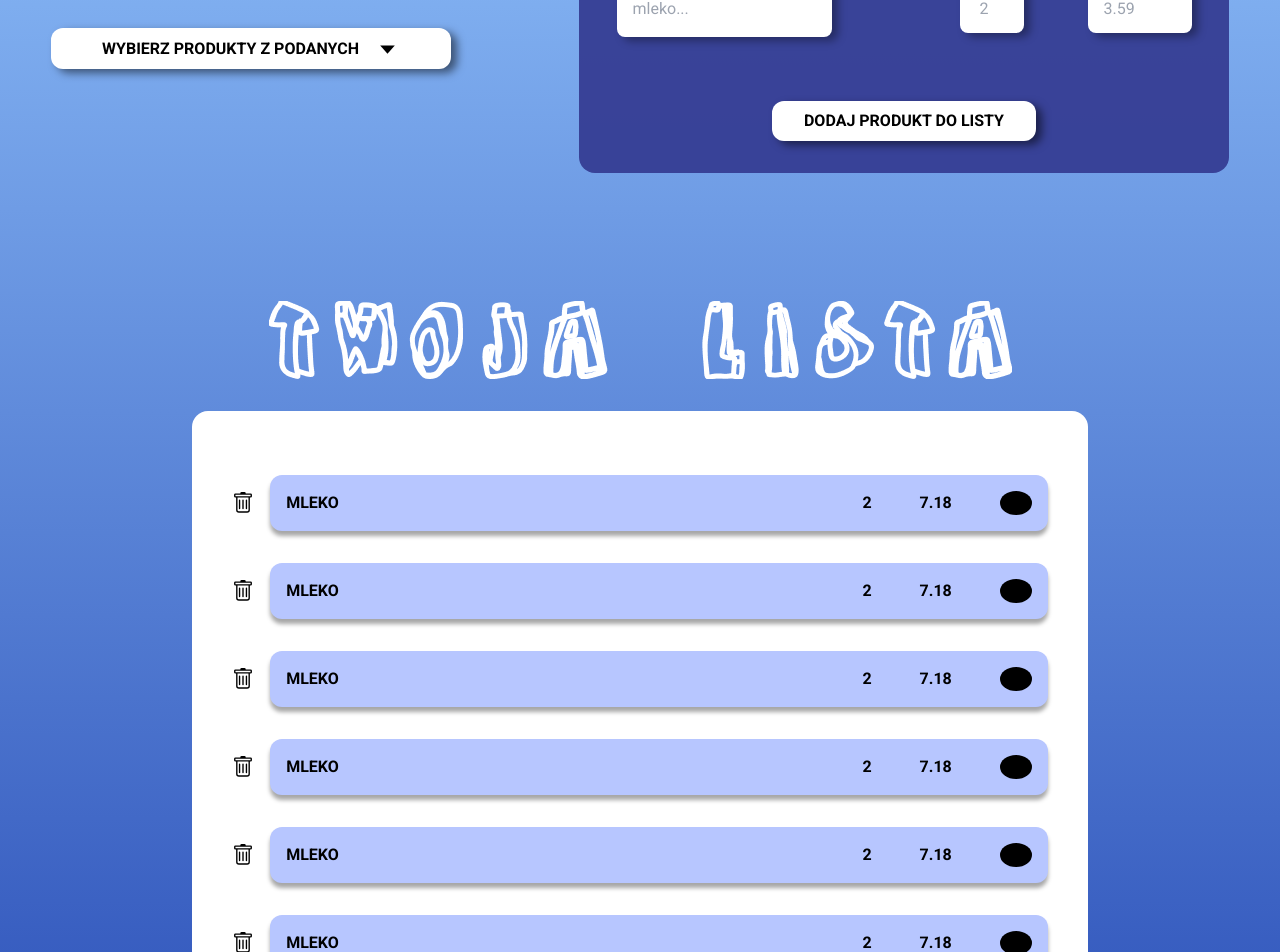
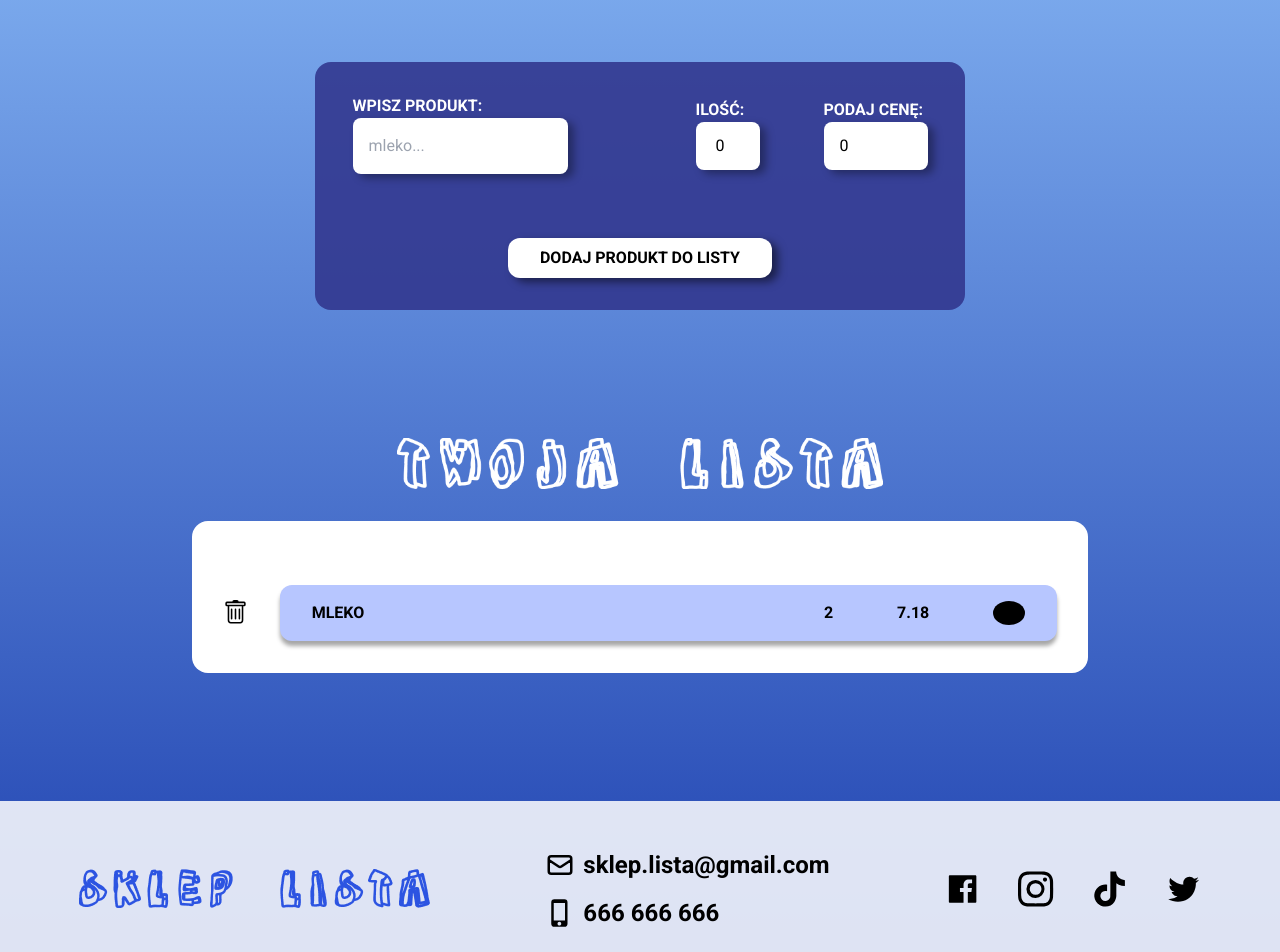
Before and after one commit to ArturPawelski/shopping-list, a React (Create React App) app: page /lista in a window 1280 px wide. Shown: the part 280-1232 px from the top of the page. Built offline with nearby package versions, Linux system fonts and the light colour scheme.

Commit message:
creating 'twoja lista'

```diff
--- a/src/components/Lista/Lista.jsx
+++ b/src/components/Lista/Lista.jsx
@@ -1,4 +1,4 @@
-import React from 'react'
+import React, { useState } from 'react'
 import { BiCaretDown } from 'react-icons/bi'
 import TwojaLista from '../images/TWOJA.png'
 import { BsTrash } from 'react-icons/bs'
@@ -6,7 +6,37 @@ import { BsTrash } from 'react-icons/bs'
 const Lista = () => {
 
 
+    const [nazwaProduktu, setNazwaProduktu] = useState('');
+    const targetNazwaInput = (e) => {
+        setNazwaProduktu(e.target.value)
+    };
 
+
+    const [iloscProduktu, setIloscProduktu] = useState(0);
+    const targetIloscInput = (e) => {
+        setIloscProduktu(e.target.value)
+    };
+
+
+    const [cenaProduktu, setCenaProduktu] = useState(0);
+    const targetCenaInput = (e) => {
+        setCenaProduktu(e.target.value)
+    };
+
+
+    const [fullList, setFullList] = useState([])
+
+
+    const addProductToList = () => {
+        const newProduct = {
+            nazwa: nazwaProduktu,
+            ilosc: iloscProduktu,
+            cena: cenaProduktu
+        };
+        setFullList([...fullList, newProduct]);
+    };
+
+    console.log(fullList)
 
 
     return (
@@ -14,37 +44,35 @@ const Lista = () => {
 
 
 
+            <section className=' '>
+
+                <button button className='w-[85%] shadow-[6px_4px_8px_rgba(0,0,0,0.50)] gap-4 flex justify-center items-center font-extrabold mx-auto mt-[6rem] py-2 px-8 bg-white rounded-xl sm:max-w-[500px] md:min-w-[650px]   ' > WYBIERZ PRODUKTY Z PODANYCH < BiCaretDown size={25} className='' /> </button >
 
 
-            <section className='xl:flex xl:items-center xl:justify-center xl:gap-[8rem] '>
-
-                <button button className='w-[85%] shadow-[6px_4px_8px_rgba(0,0,0,0.50)] gap-4 flex justify-center items-center font-extrabold mx-auto mt-[6rem] py-2 px-8 bg-white rounded-xl sm:max-w-[500px] xl:mx-0 xl:max-w-[400px]  ' > WYBIERZ PRODUKTY Z PODANYCH < BiCaretDown size={25} className='' /> </button >
-
-
-                <div className=' w-full  mt-[6rem] flex flex-col bg-[#32388F] bg-opacity-90 py-8 px-8 mx-auto md:max-w-[650px]  md:rounded-2xl xl:mx-0    '>
+                <div className=' w-full  mt-[6rem] flex flex-col bg-[#32388F] bg-opacity-90 py-8 px-8 mx-auto md:max-w-[650px]  md:rounded-2xl   '>
 
                     <div className='flex flex-col md:flex-row md:items-center md:justify-center md:mx-auto  md:gap-[8rem]'>
 
                         <div className='mx-auto grid '>
 
                             <p className='text-white font-bold mx-auto md:mx-0 '>WPISZ PRODUKT:</p>
-                            <input className='py-4 px-4 max-w-[18rem] rounded-lg  mx-auto shadow-[6px_4px_8px_rgba(0,0,0,0.35)]  ' type="text" placeholder='mleko...' />
+                            <input className='py-4 px-4 max-w-[18rem] rounded-lg  mx-auto shadow-[6px_4px_8px_rgba(0,0,0,0.35)]  ' type="text" placeholder='mleko...' value={nazwaProduktu} onChange={targetNazwaInput} />
                         </div>
 
                         <div className='flex justify-center gap-[4rem] mt-[2rem] md:mt-0'>
                             <div >
                                 <p className='text-white font-bold mx-auto'>ILOŚĆ:</p>
-                                <input className='py-3 px-4 max-w-[4rem] text-center  rounded-lg  shadow-[6px_4px_8px_rgba(0,0,0,0.35)] md:mt-0  ' type="number" placeholder='2' />
+                                <input className='py-3 px-4 max-w-[4rem] text-center  rounded-lg  shadow-[6px_4px_8px_rgba(0,0,0,0.35)] md:mt-0  ' type="number" placeholder='2' value={iloscProduktu} onChange={targetIloscInput} />
                             </div>
 
                             <div  >
                                 <p className='text-white font-bold mx-auto'>PODAJ CENĘ:</p>
-                                <input className='py-3 px-4 max-w-[6.5rem] text-left rounded-lg    shadow-[6px_4px_8px_rgba(0,0,0,0.35)] md:mt-0  ' type="number" placeholder='3.59' />
+                                <input className='py-3 px-4 max-w-[6.5rem] text-left rounded-lg    shadow-[6px_4px_8px_rgba(0,0,0,0.35)] md:mt-0  ' type="number" placeholder='3.59' value={cenaProduktu} onChange={targetCenaInput} />
                             </div>
                         </div>
 
                     </div>
-                    <button className=' mt-[2rem] max-w-[400px] mx-auto bg-white shadow-[6px_4px_8px_rgba(0,0,0,0.50)] font-extrabold py-2 px-8 rounded-xl md:mt-[4rem]  '>DODAJ PRODUKT DO LISTY</button>
+                    <button className=' mt-[2rem] max-w-[400px] mx-auto bg-white shadow-[6px_4px_8px_rgba(0,0,0,0.50)] font-extrabold py-2 px-8 rounded-xl md:mt-[4rem]' onClick={addProductToList} >DODAJ PRODUKT DO LISTY</button>
                 </div>
             </section>
 
@@ -56,92 +84,30 @@ const Lista = () => {
             <main className='mt-[8rem]'>
 
 
-                <img src={TwojaLista} alt="/" className='mx-auto' />
+                <img src={TwojaLista} alt="/" className='mx-auto w-auto px-8 md:max-w-[550px]' />
 
                 <div className='mt-[2rem] bg-white w-[90%] mx-auto rounded-2xl py-8 px-4 md:w-[85%] lg:w-[75%] xl:w-[70%] 2xl:w-[50%]'>
 
 
 
+                    <div>
 
-                    <section className='flex items-center justify-center gap-4 mt-[2rem]'>
-                        <BsTrash size={22} />
-                        <div className='flex justify-between items-center w-[90%] bg-[#B7C6FF] py-4 px-4 rounded-xl shadow-[0px_5px_4px_rgba(0,0,0,0.35)]'>
-                            <p className='font-bold'>MLEKO</p>
+                        <section className='flex items-center justify-center gap-2 mt-[2rem] md:gap-8'>
+                            <BsTrash size={25} />
+                            <div className='flex justify-between items-center w-[90%] bg-[#B7C6FF] py-4 px-2 rounded-xl shadow-[0px_5px_4px_rgba(0,0,0,0.35)] md:px-8'>
+                                <p className='font-bold '>MLEKO</p>
 
-                            <div className='flex gap-12 items-center'>
-                                <p className='font-bold'>2</p>
-                                <p className='font-bold'>7.18</p>
-                                <div className='bg-black max-w-[0.4rem] rounded-[100%] px-4'>x</div>
+                                <div className='flex gap-4 items-center md:gap-16'>
+                                    <p className='font-bold'>2</p>
+                                    <p className='font-bold'>7.18</p>
+                                    <div className='bg-black max-w-[0.4rem] rounded-[100%] px-2 md:px-4'>.</div>
+                                </div>
                             </div>
-                        </div>
-                    </section>
-
-                    <section className='flex items-center justify-center gap-4 mt-[2rem]'>
-                        <BsTrash size={22} />
-                        <div className='flex justify-between items-center w-[90%] bg-[#B7C6FF] py-4 px-4 rounded-xl shadow-[0px_5px_4px_rgba(0,0,0,0.35)]'>
-                            <p className='font-bold'>MLEKO</p>
-
-                            <div className='flex gap-12 items-center'>
-                                <p className='font-bold'>2</p>
-                                <p className='font-bold'>7.18</p>
-                                <div className='bg-black max-w-[0.4rem] rounded-[100%] px-4'>x</div>
-                            </div>
-                        </div>
-                    </section>
-
-                    <section className='flex items-center justify-center gap-4 mt-[2rem]'>
-                        <BsTrash size={22} />
-                        <div className='flex justify-between items-center w-[90%] bg-[#B7C6FF] py-4 px-4 rounded-xl shadow-[0px_5px_4px_rgba(0,0,0,0.35)]'>
-                            <p className='font-bold'>MLEKO</p>
-
-                            <div className='flex gap-12 items-center'>
-                                <p className='font-bold'>2</p>
-                                <p className='font-bold'>7.18</p>
-                                <div className='bg-black max-w-[0.4rem] rounded-[100%] px-4'>x</div>
-                            </div>
-                        </div>
-                    </section>
-
-                    <section className='flex items-center justify-center gap-4 mt-[2rem]'>
-                        <BsTrash size={22} />
-                        <div className='flex justify-between items-center w-[90%] bg-[#B7C6FF] py-4 px-4 rounded-xl shadow-[0px_5px_4px_rgba(0,0,0,0.35)]'>
-                            <p className='font-bold'>MLEKO</p>
-
-                            <div className='flex gap-12 items-center'>
-                                <p className='font-bold'>2</p>
-                                <p className='font-bold'>7.18</p>
-                                <div className='bg-black max-w-[0.4rem] rounded-[100%] px-4'>x</div>
-                            </div>
-                        </div>
-                    </section>
-
-                    <section className='flex items-center justify-center gap-4 mt-[2rem]'>
-                        <BsTrash size={22} />
-                        <div className='flex justify-between items-center w-[90%] bg-[#B7C6FF] py-4 px-4 rounded-xl shadow-[0px_5px_4px_rgba(0,0,0,0.35)]'>
-                            <p className='font-bold'>MLEKO</p>
-
-                            <div className='flex gap-12 items-center'>
-                                <p className='font-bold'>2</p>
-                                <p className='font-bold'>7.18</p>
-                                <div className='bg-black max-w-[0.4rem] rounded-[100%] px-4'>x</div>
-                            </div>
-                        </div>
-                    </section>
-
-                    <section className='flex items-center justify-center gap-4 mt-[2rem]'>
-                        <BsTrash size={22} />
-                        <div className='flex justify-between items-center w-[90%] bg-[#B7C6FF] py-4 px-4 rounded-xl shadow-[0px_5px_4px_rgba(0,0,0,0.35)]'>
-                            <p className='font-bold'>MLEKO</p>
-
-                            <div className='flex gap-12 items-center'>
-                                <p className='font-bold'>2</p>
-                                <p className='font-bold'>7.18</p>
-                                <div className='bg-black max-w-[0.4rem] rounded-[100%] px-4'>x</div>
-                            </div>
-                        </div>
-                    </section>
+                        </section>
 
 
+
+                    </div>
 
 
 
@@ -153,7 +119,6 @@ const Lista = () => {
                 </div>
 
 
-
             </main>
 
 
@@ -162,3 +127,21 @@ const Lista = () => {
 }
 
 export default Lista
+
+
+const list = () => {
+
+    <section className='flex items-center justify-center gap-2 mt-[2rem] md:gap-8'>
+        <BsTrash size={25} />
+        <div className='flex justify-between items-center w-[90%] bg-[#B7C6FF] py-4 px-2 rounded-xl shadow-[0px_5px_4px_rgba(0,0,0,0.35)] md:px-8'>
+            <p className='font-bold '>MLEKO</p>
+
+            <div className='flex gap-4 items-center md:gap-16'>
+                <p className='font-bold'>2</p>
+                <p className='font-bold'>7.18</p>
+                <div className='bg-black max-w-[0.4rem] rounded-[100%] px-2 md:px-4'>.</div>
+            </div>
+        </div>
+    </section>
+
+}
```
